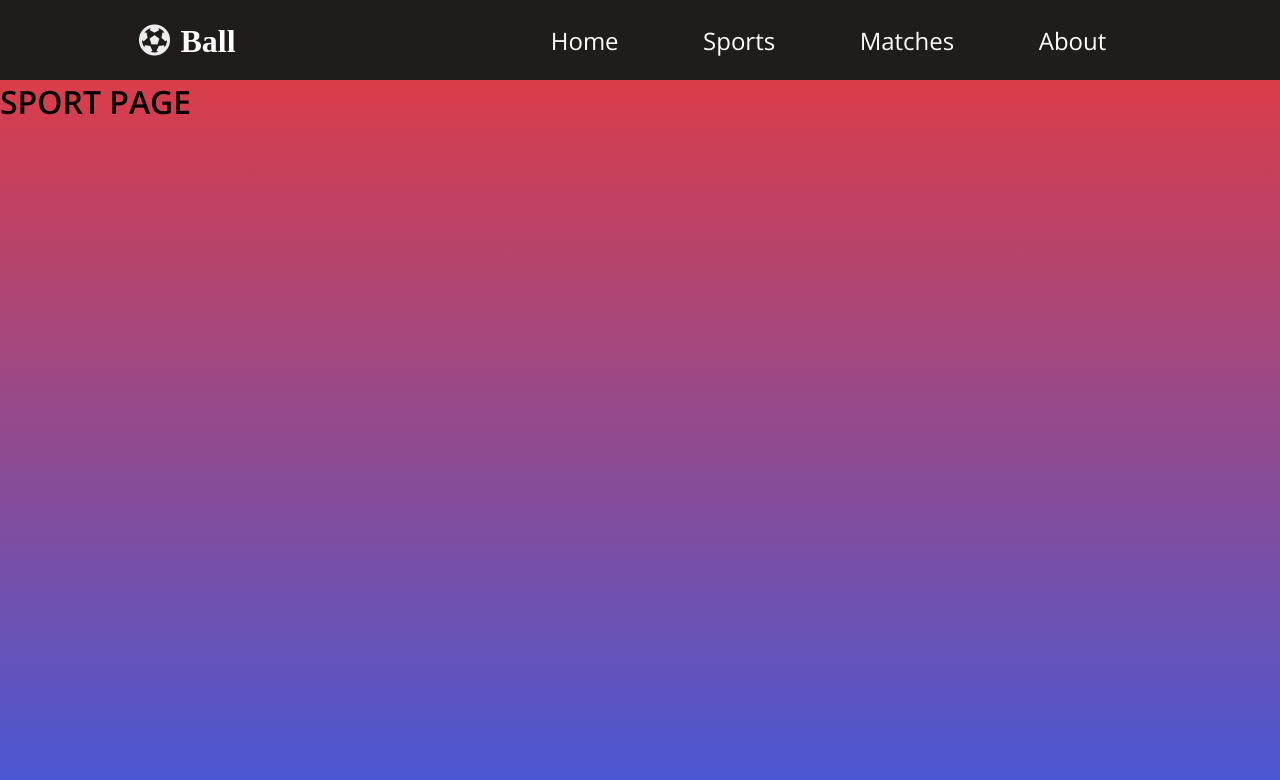
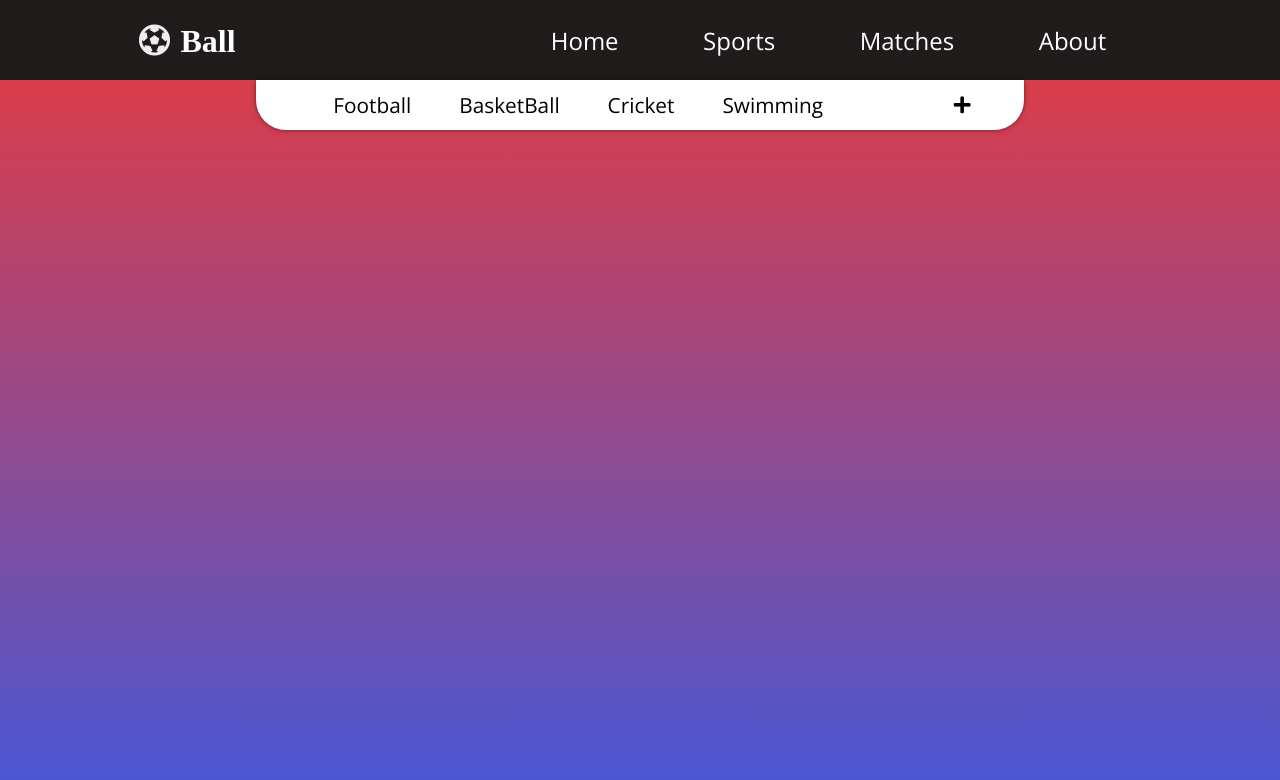
Before and after one commit to Kilatch/SportsWebsite, a React (Create React App) app: page /sports in a window 1280 px wide. Shown: the top 780 px of the page. Built offline with nearby package versions, Linux system fonts and the light colour scheme.

Commit message:
doing sports nav bar, not done yet

```diff
--- a/src/Components/Sports.js
+++ b/src/Components/Sports.js
@@ -1,5 +1,17 @@
 import React from 'react'
+import SportsNavBar from './SportsNavBar'
 function Sports() {
-  return <h1>SPORT PAGE</h1>
+  const sports = [
+    'Football',
+    'BasketBall',
+    'Cricket',
+    'Swimming',
+    'Running',
+    'Karate',
+    'Ice Hockey',
+    'Breaking',
+    'Fishing',
+  ]
+  return <SportsNavBar sports={sports} />
 }
 export default Sports
--- /dev/null
+++ b/src/Components/SportsNavBar.css
@@ -0,0 +1,63 @@
+.sports-nav-bar{
+    background-color: white;
+    display: flex;
+    align-items: center;
+    justify-content: space-around;
+    width: 60%;
+    overflow-x: hidden;
+    height: 50px;
+    margin: 0 50%;
+    transform: translate(-50%, 0);
+    border-radius: 0 0 30px 30px;
+    box-shadow: 0 0 5px 0 rgba(0, 0, 0, 0.5);
+}
+
+.sports-nav-links{
+    display: flex;
+    height: 100%;
+    width: 70%;
+    justify-content: space-around;
+    justify-items: center;
+    align-items: center;
+    font-size: 1.3rem;
+    transition: transform 0.5s ease-out;
+}
+
+.hide{
+    display: none;
+}
+
+.sports-nav-links li{
+    list-style: none;
+}
+
+.sports-nav-links li:hover{
+    cursor: pointer;
+    color:#4758d6;
+    transition: all 0.2s ease-in;
+    transform: scale(1.1);
+}
+
+.add-more{
+    cursor: pointer;
+    font-size: 1.2rem;
+    transition: all 0.3s ease-out;
+
+}
+
+.add-more:hover{
+    color:#4758d6;
+    transform: scale(1.2);
+    transition: all 0.5s ease-in-out;
+}
+
+
+@media screen and (max-width: 768px){
+    .sports-nav-links{
+        height: 10vh;
+    }
+    .sports-nav-bar{
+        width: 100%;
+        height: 100%;
+    }
+}
--- /dev/null
+++ b/src/Components/SportsNavBar.js
@@ -0,0 +1,57 @@
+import React, { useState } from 'react'
+import './SportsNavBar.css'
+
+const SportsNavBar = ({ sports }) => {
+  const [loading, setLoading] = useState(false)
+  const [currentPage, setCurrentPage] = useState(1)
+  const [sportsPerSlide, setSportsPerSlide] = useState(4)
+
+  const indexOfLastSport = currentPage * sportsPerSlide
+  const indexOfFirstSport = indexOfLastSport - sportsPerSlide
+  const currentSports = sports.slice(indexOfFirstSport, indexOfLastSport)
+
+  const nextSports = () => {
+    // (currentPage + 1) % sportsPerSlide
+    setCurrentPage(currentPage + 1)
+  }
+  const previousSports = () => {
+    setCurrentPage(currentPage - 1)
+  }
+
+  const animateSportsNavLinks = (fn) => {
+    const navBar = document.getElementById('sportsNavBar')
+    setTimeout(() => {
+      navBar.style.transform = `translateX(0%)`
+      fn()
+    }, 300)
+    navBar.style.transform = `translateY(${-110}%)`
+  }
+
+  return (
+    <div className="sports-nav-bar">
+      <i
+        onClick={() => {
+          animateSportsNavLinks(previousSports)
+        }}
+        className={`fas fa-minus add-more ${currentPage <= 1 && 'hide'}`}
+      ></i>
+      <ul id="sportsNavBar" className="sports-nav-links">
+        {currentSports.map((sport, index) => (
+          <li key={index}>{sport}</li>
+        ))}
+      </ul>
+      <i
+        id="previousIcon"
+        onClick={() => {
+          animateSportsNavLinks(nextSports)
+        }}
+        className={`fas fa-plus add-more ${
+          currentPage >= Math.round(sports.length / sportsPerSlide) + 1 &&
+          'hide'
+        }`}
+      ></i>
+    </div>
+  )
+}
+
+export default SportsNavBar
```
